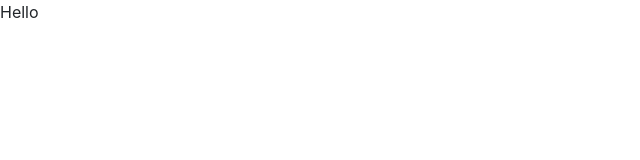
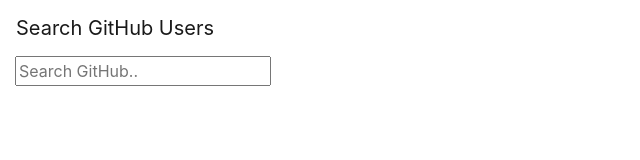
Before and after one commit to nimitbhargava/search-github-users, a plain HTML site: page index.html in a window 1280 px wide. Shown: the whole page, without its empty margins (0-640 px from the left). Drawn offline with nearby package versions, Linux system fonts and the light colour scheme.

Commit message:
Initial UI Skeleton

```diff
--- a/index.html
+++ b/index.html
@@ -9,7 +9,20 @@
     <link rel="stylesheet" href="css/style.css">
 </head>
 <body>
-Hello
+<nav class="navbar navbar-light bg-faded">
+    <a class="navbar-brand" href="#">Search GitHub Users</a>
+</nav>
+<div class="row h-100">
+    <div class="col-sm-3">
+        <div class="container users">
+            <input type="text" placeholder="Search GitHub..">
+            <ul class="users-list"></ul>
+        </div>
+    </div>
+    <div class="col-sm-9 p-0">
+        <div id="user-detail"></div>
+    </div>
+</div>
 <script type="text/javascript" src="js/knockout-3.4.2.js"></script>
 </body>
 </html>
```
